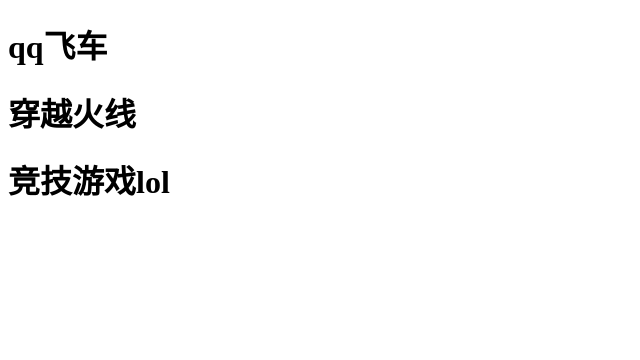
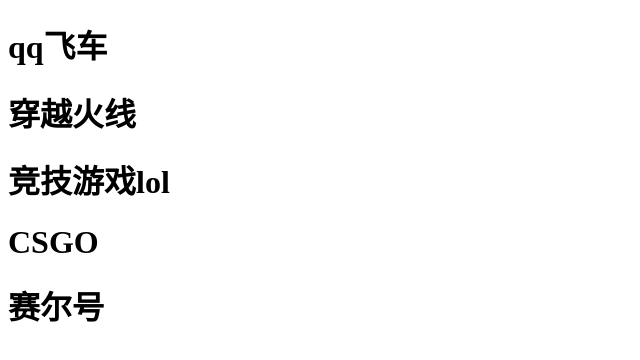
Before and after one commit to fenghongbin/wangqaq, a plain HTML site: page index.html in a window 1280 px wide. Shown: the whole page, without its empty margins (0-640 px from the left). Drawn offline with Linux system fonts and the light colour scheme.

Commit message:
第三次

```diff
--- a/index.html
+++ b/index.html
@@ -8,5 +8,7 @@
 <h1>qq飞车</h1>
 <h1>穿越火线</h1>
 <h1>竞技游戏lol</h1>
+<h1>CSGO</h1>
+<h1>赛尔号</h1>
 </body>
 </html>
```
